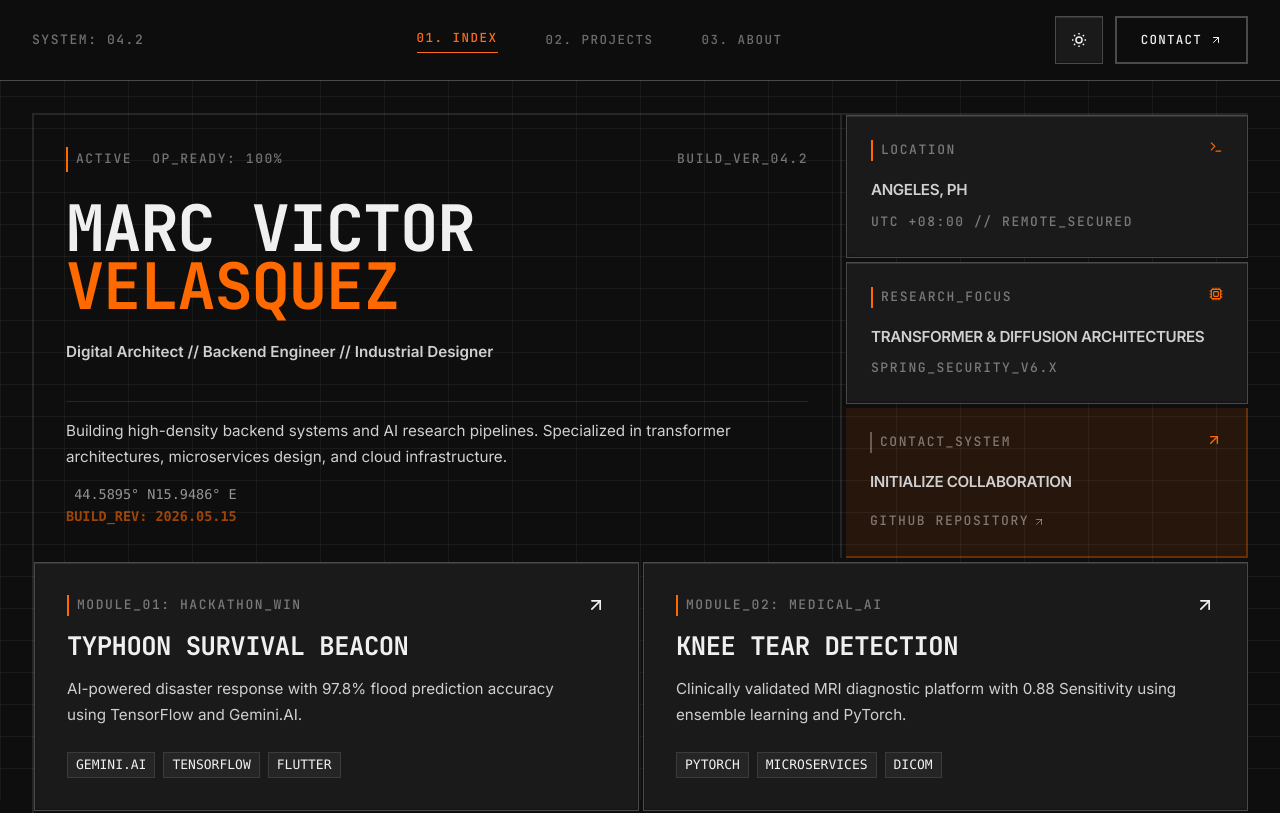
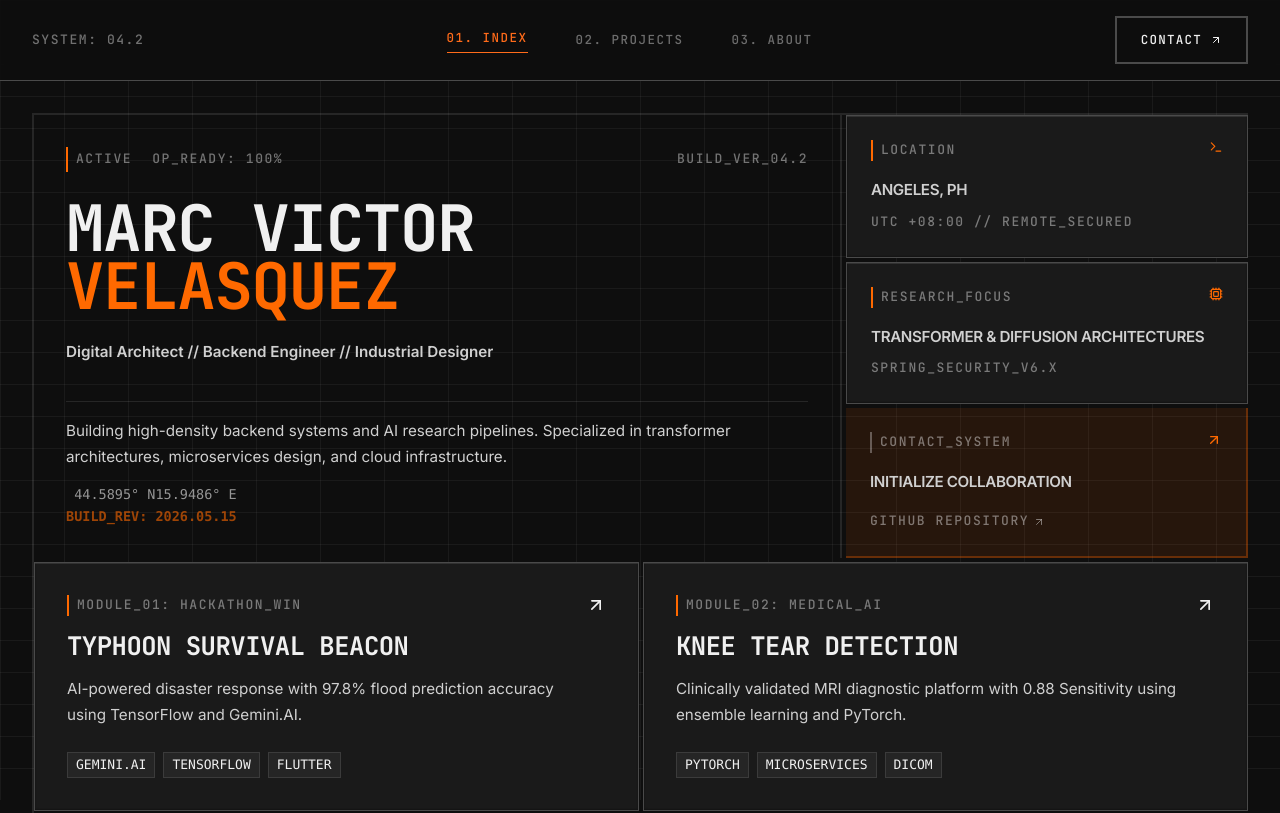
Before and after one commit to marccodesstuff/marccodesstuff-portfolio, a React (Vite) app: page / in a window 1280 px wide. Shown: the top 813 px of the page. Built offline with nearby package versions, Linux system fonts and the light colour scheme.

Commit message:
Remove ThemeToggle component and usage
Delete ThemeToggle.tsx and remove its import and JSX from Header.tsx. Cleans up the header by removing the theme toggle button; no replacement added in this change.

```diff
--- a/src/components/Header.tsx
+++ b/src/components/Header.tsx
@@ -1,7 +1,6 @@
 import { useState } from 'react';
 import { useLocation } from 'react-router-dom';
 import { ArrowUpRight, Menu, X } from 'lucide-react';
-import ThemeToggle from './ThemeToggle';
 import { usePageTransition } from './PageTransition';
 
 interface HeaderProps {
@@ -57,8 +56,6 @@ const Header = ({ activePage }: HeaderProps) => {
                 </nav>
 
                 <div className="flex items-center gap-3">
-                    <ThemeToggle />
-
                     {/* Mobile Menu Toggle Button */}
                     <button
                         onClick={() => {
--- a/src/components/ThemeToggle.tsx
+++ /dev/null
@@ -1,36 +0,0 @@
-import { useTheme } from '../context/ThemeContext';
-
-const ThemeToggle = () => {
-    const { theme, toggleTheme } = useTheme();
-
-    return (
-        <button
-            onClick={toggleTheme}
-            className="w-12 h-12 te-module flex items-center justify-center hover:brightness-110 active:scale-95 transition-all relative overflow-hidden group"
-            aria-label="Toggle theme"
-        >
-            <div className="absolute inset-0 flex items-center justify-center transition-transform duration-300">
-                {theme === 'light' ? (
-                    <svg width="16" height="16" viewBox="0 0 16 16" fill="none" className="text-te-accent">
-                        <circle cx="8" cy="8" r="3" stroke="currentColor" strokeWidth="1.5" fill="none" />
-                        <line x1="8" y1="1" x2="8" y2="2.5" stroke="currentColor" strokeWidth="1.5" />
-                        <line x1="8" y1="13.5" x2="8" y2="15" stroke="currentColor" strokeWidth="1.5" />
-                        <line x1="1" y1="8" x2="2.5" y2="8" stroke="currentColor" strokeWidth="1.5" />
-                        <line x1="13.5" y1="8" x2="15" y2="8" stroke="currentColor" strokeWidth="1.5" />
-                        <line x1="3.05" y1="3.05" x2="4.11" y2="4.11" stroke="currentColor" strokeWidth="1.5" />
-                        <line x1="11.89" y1="11.89" x2="12.95" y2="12.95" stroke="currentColor" strokeWidth="1.5" />
-                        <line x1="3.05" y1="12.95" x2="4.11" y2="11.89" stroke="currentColor" strokeWidth="1.5" />
-                        <line x1="11.89" y1="4.11" x2="12.95" y2="3.05" stroke="currentColor" strokeWidth="1.5" />
-                    </svg>
-                ) : (
-                    <svg width="16" height="16" viewBox="0 0 16 16" fill="none" className="text-te-accent">
-                        <path d="M14 8.5C13.5 11.5 10.5 14 7 14C3.5 14 1 11.5 1 8C1 4.5 3.5 2 7 2C7.5 2 8 2.1 8.5 2.2C6.5 3 5 5 5 7.5C5 10.5 7.5 13 10.5 13C12 13 13.3 12.3 14 11.2V8.5Z" stroke="currentColor" strokeWidth="1.5" fill="none" />
-                    </svg>
-                )}
-            </div>
-            <div className="absolute bottom-0 left-0 right-0 h-0.5 bg-te-accent opacity-0 group-hover:opacity-100 transition-opacity" />
-        </button>
-    );
-};
-
-export default ThemeToggle;
```
